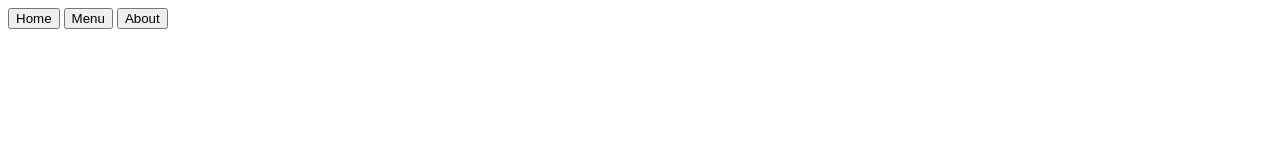
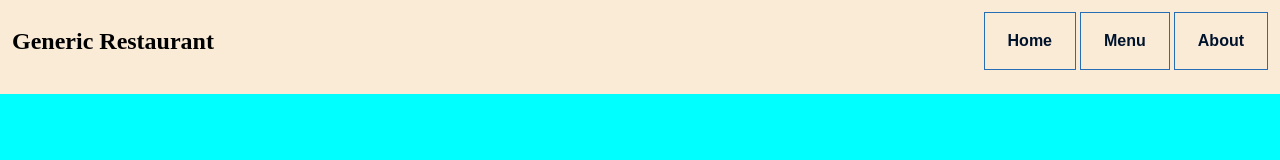
Before and after one commit to RakkoKey/restaurant-website, a website built with webpack: page src/index.html in a window 1280 px wide. Built offline with nearby package versions, Linux system fonts and the light colour scheme.

Commit message:
Added some basic styling

```diff
--- a/src/index.html
+++ b/src/index.html
@@ -9,9 +9,15 @@
     <header>
 
         <nav>
-            <button>Home</button>
-            <button>Menu</button>
-            <button>About</button>
+            <h2>Generic Restaurant</h2>
+
+
+            <div id="allbuttons">
+                <button class="navbutton">Home</button>
+                <button class="navbutton">Menu</button>
+                <button class="navbutton">About</button>
+            </div>
+
         </nav>
 
 
--- a/src/menu.js
+++ b/src/menu.js
@@ -5,8 +5,9 @@ function addElements(){
     var header = document.createElement('div');
     header.setAttribute("id", "header");
 
-    var menuText = document.createElement('p');
+    var menuText = document.createElement('h1');
     menuText.innerHTML = "Menu";
+    menuText.setAttribute("id", "herotext");
     header.appendChild(menuText);
     contentDiv.appendChild(header);
     //create header for menu
--- a/src/style.css
+++ b/src/style.css
@@ -1,3 +1,39 @@
+body{
+    height:100vh;
+    background-color: cyan;
+    margin:0;
+}
+
+nav{
+    margin:0;
+    display:flex;
+    justify-content: space-between;
+    align-items: center;
+    background-color: antiquewhite;
+}
+h2, #allbuttons{
+    margin:12px;
+    margin-bottom: 24px;
+}
+.navbutton{
+  background-color: transparent;
+  border: 1px solid #266DB6;
+  box-sizing: border-box;
+  color: #00132C;
+  font-family: "Avenir Next LT W01 Bold",sans-serif;
+  font-size: 16px;
+  font-weight: 700;
+  line-height: 24px;
+  padding: 16px 23px;
+  position: relative;
+  text-decoration: none;
+  user-select: none;
+  -webkit-user-select: none;
+  touch-action: manipulation;
+}
+
+
+
 #header{
     display:flex;
     align-items: center;
```
